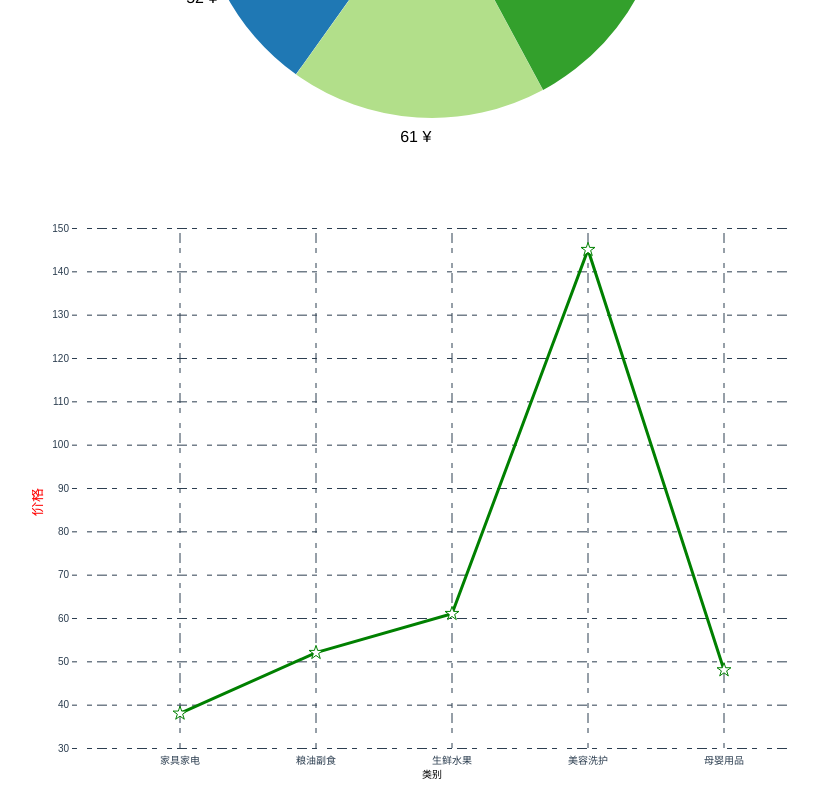
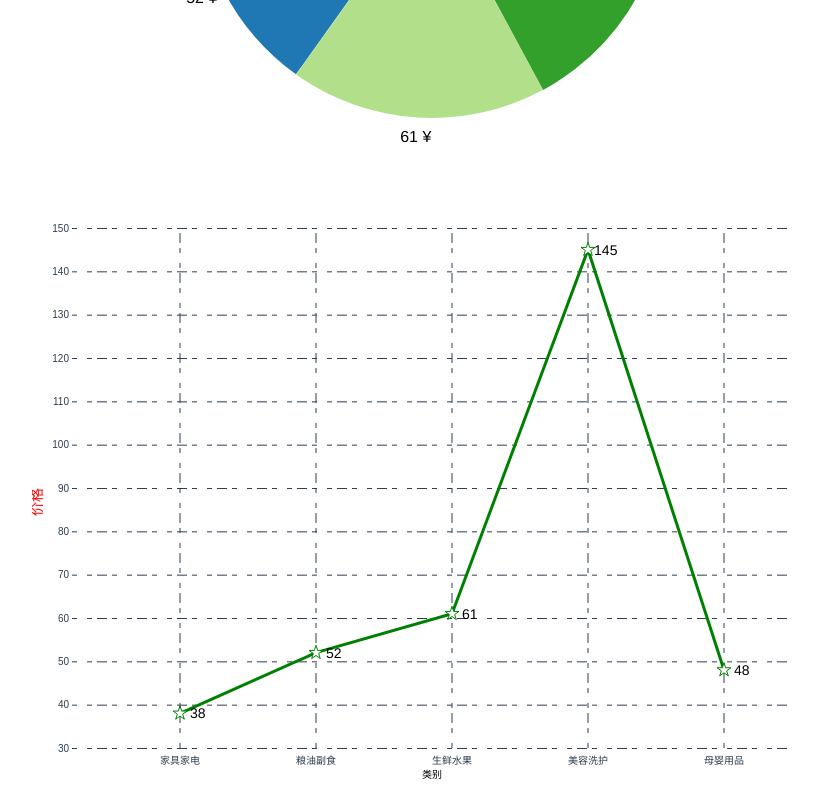
Before and after one commit to JessYan0913/data-vis, a Vue app: page / in a window 1280 px wide. Shown: the part 1080-1880 px from the top of the page, without its empty margins (208-1026 px from the left). Built offline with nearby package versions, Linux system fonts and the light colour scheme.

Commit message:
line图表增加label配置

```diff
--- a/src/example/line/index.vue
+++ b/src/example/line/index.vue
@@ -46,7 +46,9 @@ export default {
       },
       width: 800,
       height: 600,
-      label: {},
+      label: {
+        position: 'right'
+      },
       xAxis: {
         lineStyle: {
           strokeDasharray: '5,10,5'
--- a/src/general/components/label.js
+++ b/src/general/components/label.js
@@ -42,6 +42,25 @@ const ColumnLabelPosition = {
   })
 };
 
+const LineLabelPosition = {
+  top: ({ datum, x, y, pointSize }) => ({
+    x: isFunction(x) ? x(datum) : +x,
+    y: isFunction(y) ? y(datum) - Math.sqrt(pointSize) - 2 : +y
+  }),
+  left: ({ datum, x, y, pointSize }) => ({
+    x: isFunction(x) ? x(datum) - Math.sqrt(pointSize) - 10 : +x,
+    y: isFunction(y) ? y(datum) + 5 : +y
+  }),
+  bottom: ({ datum, x, y, pointSize }) => ({
+    x: isFunction(x) ? x(datum) : +x,
+    y: isFunction(y) ? y(datum) + Math.sqrt(pointSize) * 2 + 2 : +y
+  }),
+  right: ({ datum, x, y, pointSize }) => ({
+    x: isFunction(x) ? x(datum) + Math.sqrt(pointSize) + 10 : +x,
+    y: isFunction(y) ? y(datum) + 5 : +y
+  })
+};
+
 const PieLabelPosition = {
   inner: ({ datum, innerRadius, radius }) => {
     const arcCentroid = arc()
@@ -67,6 +86,7 @@ const PieLabelPosition = {
 
 export const LabelPositionType = {
   ColumnLabelPosition,
+  LineLabelPosition,
   PieLabelPosition
 };
 
--- a/src/general/line.js
+++ b/src/general/line.js
@@ -16,6 +16,7 @@ import Chart from './chart';
 import { Axis } from './components/axis';
 import { Point } from './components/point';
 import { LabelPositionType } from './components/label';
+import { Label } from './components/label';
 
 const curveType = {
   linear: curveLinear,
@@ -33,6 +34,7 @@ export default class Line extends Chart {
       data,
       xField,
       yField,
+      label,
       point,
       lineType = 'linear',
       xAxis,
@@ -56,6 +58,10 @@ export default class Line extends Chart {
       .curve(curveType[lineType] ?? curveType.linear)
       .x(d => this.xScale(this.xValue(d)) + this.xScale.bandwidth() / 2)
       .y(d => this.yScale(this.yValue(d)));
+
+    this.label = label
+      ? new Label({ position: 'top', style: { fontSize: 14 }, ...label })
+      : undefined;
 
     this.point = point ? new Point({ ...point }) : undefined;
 
@@ -108,5 +114,15 @@ export default class Line extends Chart {
       x: datum => this.xScale(this.xValue(datum)) + this.xScale.bandwidth() / 2,
       y: datum => this.yScale(this.yValue(datum))
     });
+
+    //generate point label
+    this.label?.render({
+      type: LabelPositionType.LineLabelPosition,
+      selection: pointGroup,
+      pointSize: this.point?.size,
+      x: datum => this.xScale(this.xValue(datum)) + this.xScale.bandwidth() / 2,
+      y: datum => this.yScale(this.yValue(datum)),
+      text: datum => this.yValue(datum)
+    });
   }
 }
```
